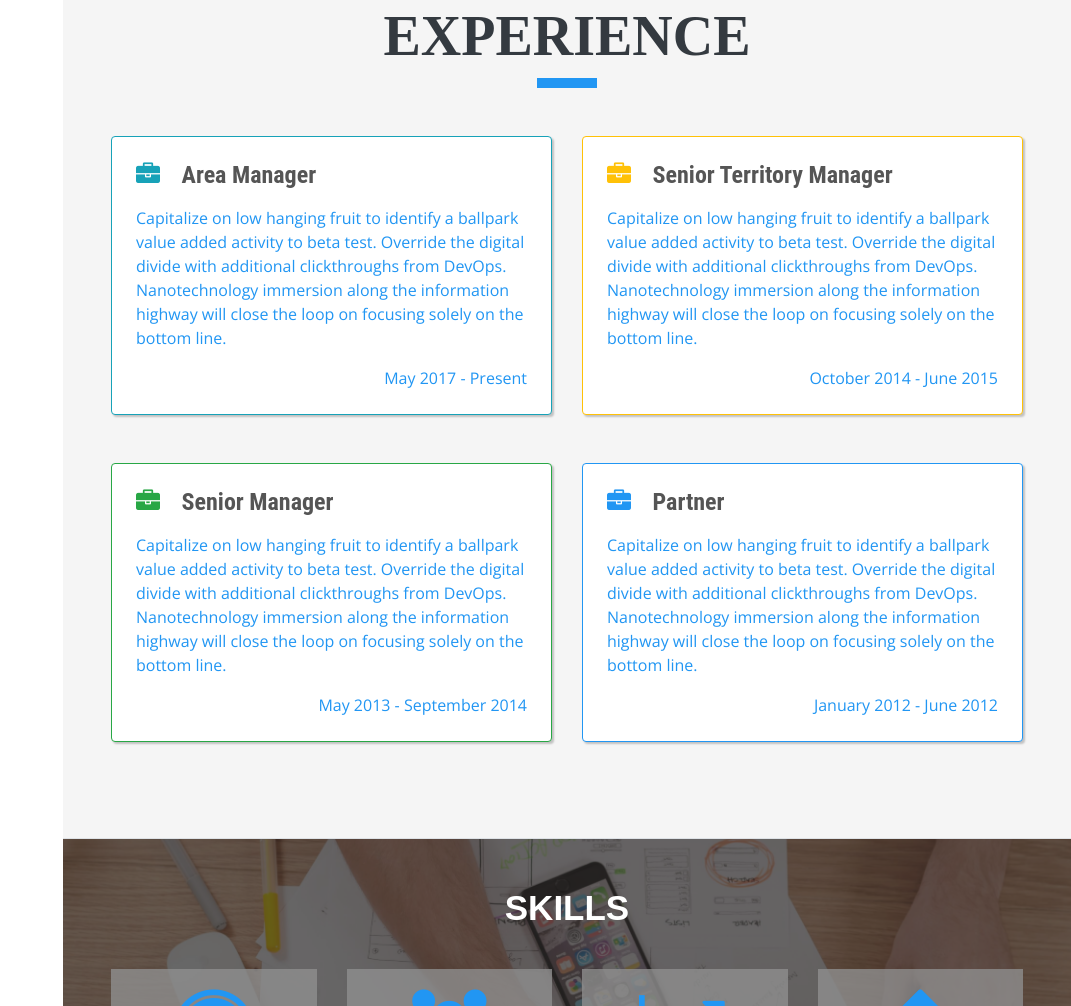
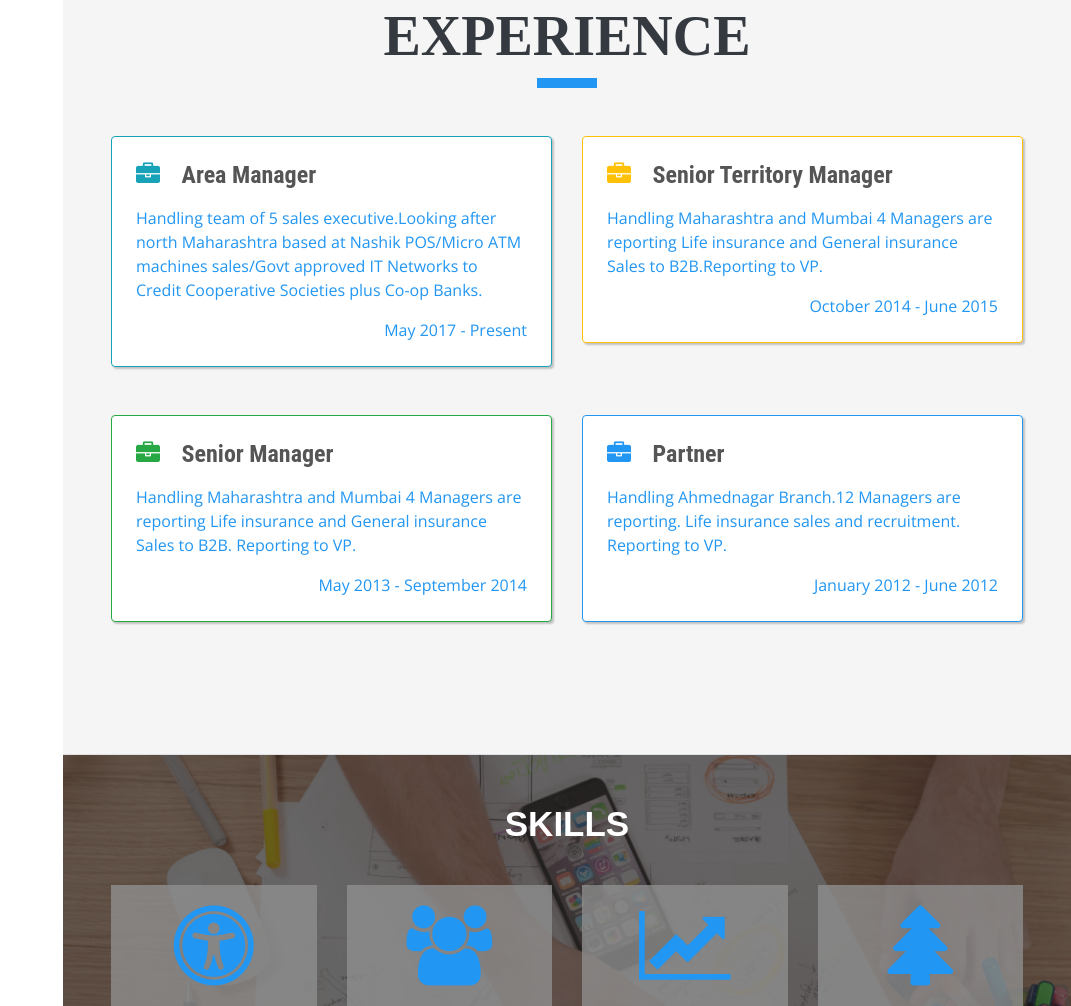
Before and after one commit to Dnext-Solution/Arif, a plain HTML site: page index.html in a window 1280 px wide. Shown: the part 845-1851 px from the top of the page, without its empty margins (209-1280 px from the left). Drawn offline with nearby package versions, Linux system fonts and the light colour scheme; a web font is replaced by a local one.

Commit message:
Update index.html

```diff
--- a/index.html
+++ b/index.html
@@ -114,7 +114,7 @@ License URL: https://creativecommons.org/licenses/by/4.0/
                 <div class="card mx-0 p-4 mb-5" style="border-color: #17a2b8; box-shadow: 2px 2px 2px rgba(0, 0, 0, 0.21);">
                   <div class=" resume-content mr-auto">
                       <h4 class="mb-3"><i class="fa fa-briefcase mr-3 text-info"></i> Area Manager</h4>
-                      <p>Capitalize on low hanging fruit to identify a ballpark value added activity to beta test. Override the digital divide with additional clickthroughs from DevOps. Nanotechnology immersion along the information highway will close the loop on focusing solely on the bottom line.</p>
+                      <p>Handling team of 5 sales executive.Looking after north Maharashtra based at Nashik POS/Micro ATM machines sales/Govt approved IT Networks to Credit Cooperative Societies plus Co-op Banks.</p>
                   </div>
                   <div class="resume-date text-md-right">
                       <span class="text-primary">May 2017 - Present</span>
@@ -125,7 +125,7 @@ License URL: https://creativecommons.org/licenses/by/4.0/
                 <div class="card mx-0 p-4 mb-5" style="border-color: #ffc107; box-shadow: 2px 2px 2px rgba(0, 0, 0, 0.21);">
                   <div class="resume-content mr-auto">
                       <h4 class="mb-3"><i class="fa fa-briefcase mr-3 text-warning"></i>  Senior Territory Manager</h4>
-                      <p>Capitalize on low hanging fruit to identify a ballpark value added activity to beta test. Override the digital divide with additional clickthroughs from DevOps. Nanotechnology immersion along the information highway will close the loop on focusing solely on the bottom line.</p>
+                      <p>Handling Maharashtra and Mumbai 4 Managers are reporting Life insurance and General insurance Sales to B2B.Reporting to VP.</p>
                   </div>
                   <div class="resume-date text-md-right">
                       <span class="text-primary">October 2014 - June 2015</span>
@@ -136,7 +136,7 @@ License URL: https://creativecommons.org/licenses/by/4.0/
                 <div class="card mx-0 p-4 mb-5" style="border-color: #28a745; box-shadow: 2px 2px 2px rgba(0, 0, 0, 0.21);">
                   <div class="resume-content mr-auto">
                       <h4 class="mb-3"><i class="fa fa-briefcase mr-3 text-success"></i> Senior Manager</h4>
-                      <p>Capitalize on low hanging fruit to identify a ballpark value added activity to beta test. Override the digital divide with additional clickthroughs from DevOps. Nanotechnology immersion along the information highway will close the loop on focusing solely on the bottom line.</p>
+                      <p>Handling Maharashtra and Mumbai 4 Managers are reporting Life insurance and General insurance Sales to B2B. Reporting to VP.</p>
                   </div>
                   <div class="resume-date text-md-right">
                       <span class="text-primary">May 2013 - September 2014</span>
@@ -147,7 +147,7 @@ License URL: https://creativecommons.org/licenses/by/4.0/
                 <div class="card mx-0 p-4 mb-5" style="border-color: #2196f3; box-shadow: 2px 2px 2px rgba(0, 0, 0, 0.21);">
                   <div class="resume-content mr-auto">
                       <h4 class="mb-3"><i class="fa fa-briefcase mr-3 text-primary"></i> Partner</h4>
-                      <p>Capitalize on low hanging fruit to identify a ballpark value added activity to beta test. Override the digital divide with additional clickthroughs from DevOps. Nanotechnology immersion along the information highway will close the loop on focusing solely on the bottom line.</p>
+                      <p>Handling Ahmednagar Branch.12 Managers are reporting. Life insurance sales and recruitment. Reporting to VP.</p>
                   </div>
                   <div class="resume-date text-md-right">
                       <span class="text-primary">January 2012 - June 2012</span>
```
